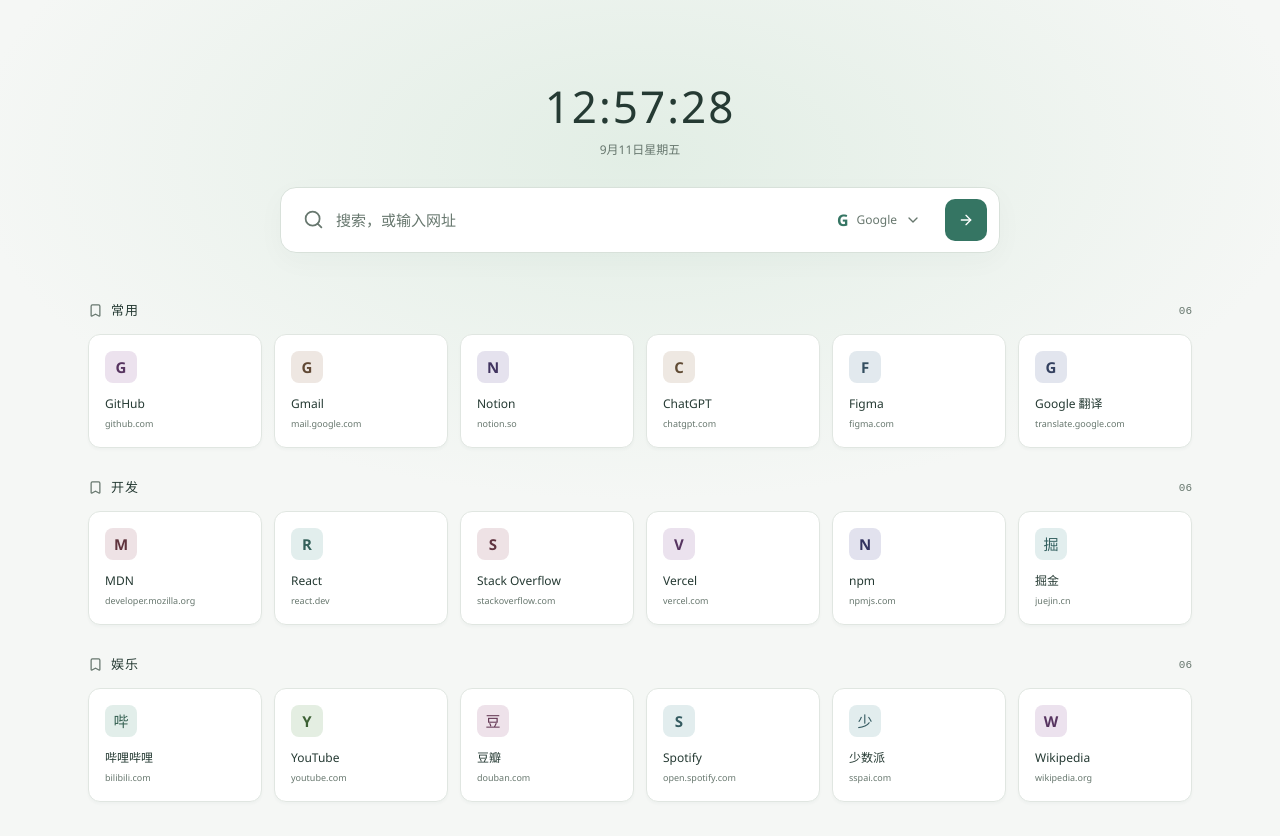
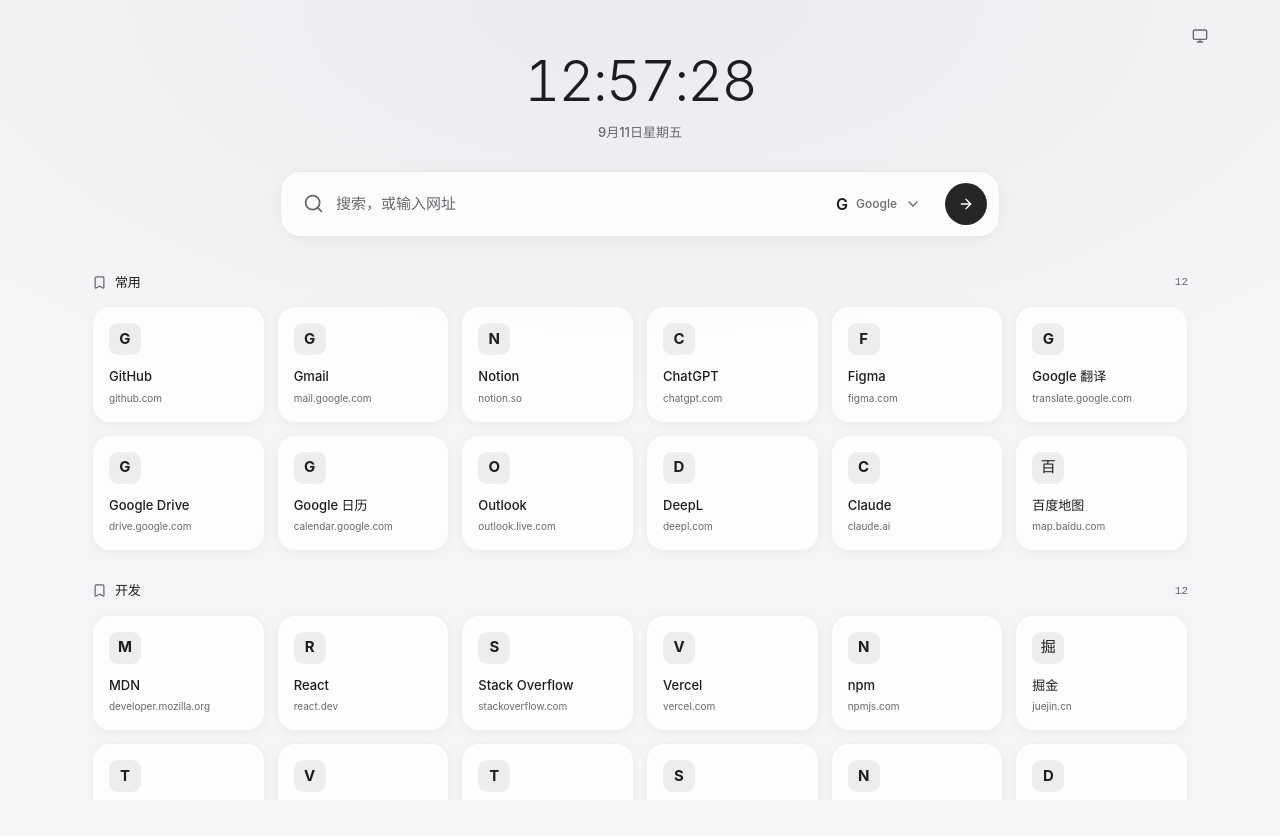
Before and after one commit to calvinxx/tabzero, a React (Vite) app: page / in a window 1280 px wide. Shown: the top 836 px of the page. After the commit the page ends 800 px from the top, so only its background shows below. Built offline with nearby package versions, Linux system fonts and the light colour scheme.

Commit message:
feat: add persistent themes and fixed search layout

```diff
--- a/src/App.tsx
+++ b/src/App.tsx
@@ -1,6 +1,7 @@
 import { MotionConfig } from 'motion/react'
 import SearchBox from '@/components/SearchBox'
 import DateTime from '@/components/DateTime'
+import ThemeSwitch from '@/components/ThemeSwitch'
 import GroupSection, { type BookmarkGroup } from '@/components/GroupSection'
 import bookmarks from '@/bookmarks.json'
 const groups: BookmarkGroup[] = bookmarks
@@ -8,10 +9,11 @@
 export default function App() {
   return <MotionConfig reducedMotion="user">
     <div className="page">
+      <ThemeSwitch />
       <main id="main">
         <h1 className="sr-only">搜索与书签</h1>
         <div className="intro"><DateTime /><SearchBox /></div>
-        <div className="bookmarks">{groups.length ? groups.map((group, index) => <GroupSection key={group.name} group={group} index={index} />) : <p className="empty-state">还没有书签，先搜索想去的地方吧。</p>}</div>
+        <div className="bookmarks" role="region" aria-label="书签" tabIndex={0}>{groups.length ? groups.map((group, index) => <GroupSection key={group.name} group={group} index={index} />) : <p className="empty-state">还没有书签，先搜索想去的地方吧。</p>}</div>
       </main>
     </div>
   </MotionConfig>
--- a/src/bookmarks.json
+++ b/src/bookmarks.json
@@ -2,34 +2,266 @@
   {
     "name": "常用",
     "links": [
-      { "name": "GitHub", "url": "https://github.com" },
-      { "name": "Gmail", "url": "https://mail.google.com" },
-      { "name": "Notion", "url": "https://www.notion.so" },
-      { "name": "ChatGPT", "url": "https://chatgpt.com" },
-      { "name": "Figma", "url": "https://www.figma.com" },
-      { "name": "Google 翻译", "url": "https://translate.google.com" }
+      {
+        "name": "GitHub",
+        "url": "https://github.com"
+      },
+      {
+        "name": "Gmail",
+        "url": "https://mail.google.com"
+      },
+      {
+        "name": "Notion",
+        "url": "https://www.notion.so"
+      },
+      {
+        "name": "ChatGPT",
+        "url": "https://chatgpt.com"
+      },
+      {
+        "name": "Figma",
+        "url": "https://www.figma.com"
+      },
+      {
+        "name": "Google 翻译",
+        "url": "https://translate.google.com"
+      },
+      {
+        "name": "Google Drive",
+        "url": "https://drive.google.com"
+      },
+      {
+        "name": "Google 日历",
+        "url": "https://calendar.google.com"
+      },
+      {
+        "name": "Outlook",
+        "url": "https://outlook.live.com"
+      },
+      {
+        "name": "DeepL",
+        "url": "https://www.deepl.com"
+      },
+      {
+        "name": "Claude",
+        "url": "https://claude.ai"
+      },
+      {
+        "name": "百度地图",
+        "url": "https://map.baidu.com"
+      }
     ]
   },
   {
     "name": "开发",
     "links": [
-      { "name": "MDN", "url": "https://developer.mozilla.org" },
-      { "name": "React", "url": "https://react.dev" },
-      { "name": "Stack Overflow", "url": "https://stackoverflow.com" },
-      { "name": "Vercel", "url": "https://vercel.com" },
-      { "name": "npm", "url": "https://www.npmjs.com" },
-      { "name": "掘金", "url": "https://juejin.cn" }
+      {
+        "name": "MDN",
+        "url": "https://developer.mozilla.org"
+      },
+      {
+        "name": "React",
+        "url": "https://react.dev"
+      },
+      {
+        "name": "Stack Overflow",
+        "url": "https://stackoverflow.com"
+      },
+      {
+        "name": "Vercel",
+        "url": "https://vercel.com"
+      },
+      {
+        "name": "npm",
+        "url": "https://www.npmjs.com"
+      },
+      {
+        "name": "掘金",
+        "url": "https://juejin.cn"
+      },
+      {
+        "name": "TypeScript",
+        "url": "https://www.typescriptlang.org"
+      },
+      {
+        "name": "Vite",
+        "url": "https://vite.dev"
+      },
+      {
+        "name": "Tailwind CSS",
+        "url": "https://tailwindcss.com"
+      },
+      {
+        "name": "shadcn/ui",
+        "url": "https://ui.shadcn.com"
+      },
+      {
+        "name": "Node.js",
+        "url": "https://nodejs.org"
+      },
+      {
+        "name": "Docker Hub",
+        "url": "https://hub.docker.com"
+      }
     ]
   },
   {
     "name": "娱乐",
     "links": [
-      { "name": "哔哩哔哩", "url": "https://www.bilibili.com" },
-      { "name": "YouTube", "url": "https://www.youtube.com" },
-      { "name": "豆瓣", "url": "https://www.douban.com" },
-      { "name": "Spotify", "url": "https://open.spotify.com" },
-      { "name": "少数派", "url": "https://sspai.com" },
-      { "name": "Wikipedia", "url": "https://www.wikipedia.org" }
+      {
+        "name": "哔哩哔哩",
+        "url": "https://www.bilibili.com"
+      },
+      {
+        "name": "YouTube",
+        "url": "https://www.youtube.com"
+      },
+      {
+        "name": "豆瓣",
+        "url": "https://www.douban.com"
+      },
+      {
+        "name": "Spotify",
+        "url": "https://open.spotify.com"
+      },
+      {
+        "name": "少数派",
+        "url": "https://sspai.com"
+      },
+      {
+        "name": "Wikipedia",
+        "url": "https://www.wikipedia.org"
+      },
+      {
+        "name": "网易云音乐",
+        "url": "https://music.163.com"
+      },
+      {
+        "name": "Steam",
+        "url": "https://store.steampowered.com"
+      },
+      {
+        "name": "小红书",
+        "url": "https://www.xiaohongshu.com"
+      },
+      {
+        "name": "知乎",
+        "url": "https://www.zhihu.com"
+      },
+      {
+        "name": "Reddit",
+        "url": "https://www.reddit.com"
+      },
+      {
+        "name": "Twitch",
+        "url": "https://www.twitch.tv"
+      }
+    ]
+  },
+  {
+    "name": "设计",
+    "links": [
+      {
+        "name": "Dribbble",
+        "url": "https://dribbble.com"
+      },
+      {
+        "name": "Behance",
+        "url": "https://www.behance.net"
+      },
+      {
+        "name": "Awwwards",
+        "url": "https://www.awwwards.com"
+      },
+      {
+        "name": "Unsplash",
+        "url": "https://unsplash.com"
+      },
+      {
+        "name": "Pexels",
+        "url": "https://www.pexels.com"
+      },
+      {
+        "name": "Coolors",
+        "url": "https://coolors.co"
+      },
+      {
+        "name": "Google Fonts",
+        "url": "https://fonts.google.com"
+      },
+      {
+        "name": "Lucide",
+        "url": "https://lucide.dev"
+      },
+      {
+        "name": "Iconify",
+        "url": "https://icon-sets.iconify.design"
+      },
+      {
+        "name": "Canva",
+        "url": "https://www.canva.com"
+      },
+      {
+        "name": "Excalidraw",
+        "url": "https://excalidraw.com"
+      },
+      {
+        "name": "Framer",
+        "url": "https://www.framer.com"
+      }
+    ]
+  },
+  {
+    "name": "学习",
+    "links": [
+      {
+        "name": "Coursera",
+        "url": "https://www.coursera.org"
+      },
+      {
+        "name": "edX",
+        "url": "https://www.edx.org"
+      },
+      {
+        "name": "Khan Academy",
+        "url": "https://www.khanacademy.org"
+      },
+      {
+        "name": "freeCodeCamp",
+        "url": "https://www.freecodecamp.org"
+      },
+      {
+        "name": "LeetCode",
+        "url": "https://leetcode.cn"
+      },
+      {
+        "name": "中国大学 MOOC",
+        "url": "https://www.icourse163.org"
+      },
+      {
+        "name": "MIT OpenCourseWare",
+        "url": "https://ocw.mit.edu"
+      },
+      {
+        "name": "Google Scholar",
+        "url": "https://scholar.google.com"
+      },
+      {
+        "name": "arXiv",
+        "url": "https://arxiv.org"
+      },
+      {
+        "name": "Hugging Face",
+        "url": "https://huggingface.co"
+      },
+      {
+        "name": "Kaggle",
+        "url": "https://www.kaggle.com"
+      },
+      {
+        "name": "Python 文档",
+        "url": "https://docs.python.org"
+      }
     ]
   }
 ]
--- a/src/components/LinkCard.tsx
+++ b/src/components/LinkCard.tsx
@@ -19,6 +19,5 @@
 export function Favicon({ link }: { link: Bookmark }) {
   const [iconState, setIconState] = useState<'loading' | 'loaded' | 'failed'>('loading')
   const url = new URL(link.url)
-  const hue = [...url.hostname].reduce((sum, char) => sum + char.charCodeAt(0), 0) % 360
-  return <span className="favicon" style={{ '--icon-hue': hue } as CSSProperties} aria-hidden="true"><span>{[...link.name][0]?.toUpperCase()}</span>{iconState !== 'failed' && <img src={`${url.origin}/favicon.ico`} alt="" width="23" height="23" decoding="async" referrerPolicy="no-referrer" style={{ opacity: iconState === 'loaded' ? 1 : 0 }} onLoad={() => setIconState('loaded')} onError={() => setIconState('failed')} />}</span>
+  return <span className="favicon" aria-hidden="true"><span>{[...link.name][0]?.toUpperCase()}</span>{iconState !== 'failed' && <img src={`${url.origin}/favicon.ico`} alt="" width="23" height="23" decoding="async" referrerPolicy="no-referrer" style={{ opacity: iconState === 'loaded' ? 1 : 0 }} onLoad={() => setIconState('loaded')} onError={() => setIconState('failed')} />}</span>
 }
--- /dev/null
+++ b/src/components/ThemeSwitch.tsx
@@ -0,0 +1,33 @@
+import { useEffect, useState } from 'react'
+import { Monitor, Moon, Sun } from 'lucide-react'
+import { Button } from '@/components/ui/button'
+import { DropdownMenu, DropdownMenuContent, DropdownMenuRadioGroup, DropdownMenuRadioItem, DropdownMenuTrigger } from '@/components/ui/dropdown-menu'
+import { applyTheme, parseTheme, readTheme, themeKey, themes } from '@/lib/theme'
+
+export default function ThemeSwitch() {
+  const [theme, setTheme] = useState(readTheme)
+  useEffect(() => {
+    const media = window.matchMedia('(prefers-color-scheme: dark)')
+    const update = () => applyTheme(theme)
+    update()
+    media.addEventListener('change', update)
+    return () => media.removeEventListener('change', update)
+  }, [theme])
+  const Icon = theme === 'system' ? Monitor : theme === 'dark' ? Moon : Sun
+  return <div className="theme-switch">
+    <DropdownMenu>
+      <DropdownMenuTrigger asChild>
+        <Button variant="ghost" size="icon" aria-label={`主题：${themes[theme]}`} title={`主题：${themes[theme]}`}><Icon size={18} /></Button>
+      </DropdownMenuTrigger>
+      <DropdownMenuContent align="end" className="engine-menu">
+        <DropdownMenuRadioGroup value={theme} onValueChange={value => {
+          const next = parseTheme(value)
+          setTheme(next)
+          try { localStorage.setItem(themeKey, next) } catch { /* Theme still works without storage. */ }
+        }}>
+          {Object.entries(themes).map(([value, label]) => <DropdownMenuRadioItem key={value} value={value} className="theme-option">{label}</DropdownMenuRadioItem>)}
+        </DropdownMenuRadioGroup>
+      </DropdownMenuContent>
+    </DropdownMenu>
+  </div>
+}
--- a/src/index.css
+++ b/src/index.css
@@ -1,14 +1,16 @@
 @import "tailwindcss";
 
 :root {
-  font-family: "Avenir Next", "Segoe UI", "PingFang SC", "Microsoft YaHei", sans-serif;
+  font-family: -apple-system, BlinkMacSystemFont, "SF Pro Text", "Segoe UI", "PingFang SC", sans-serif;
   color: var(--foreground); background: var(--background); font-synthesis: none;
-  --background: #f5f7f5; --foreground: #253a33; --card: #ffffff; --card-foreground: #253a33;
-  --muted: #eaf0ec; --muted-foreground: #67776e; --primary: #357563; --primary-foreground: #ffffff;
-  --accent: #e9f1ed; --accent-foreground: #285d4e; --border: #e0e6e1; --input: #d8e1da;
-  --ring: #357563; --popover: #ffffff; --popover-foreground: #253a33; --destructive: #b83b3b;
-  --secondary: #eaf0ec; --secondary-foreground: #253a33; --destructive-foreground: #ffffff;
-  --glow: #e2eee5; --shadow: #253a3308; --radius: 0.75rem;
+  -webkit-font-smoothing: antialiased;
+  color-scheme: light;
+  --background: #f5f5f7; --foreground: #1d1d1f; --card: #ffffffc9; --card-foreground: #1d1d1f;
+  --muted: #ededf0; --muted-foreground: #68686e; --primary: #262628; --primary-foreground: #ffffff;
+  --accent: #e8e8ec; --accent-foreground: #1d1d1f; --border: #0000000d; --input: #00000014;
+  --ring: #71717a; --popover: #fffffff2; --popover-foreground: #1d1d1f; --destructive: #b83b3b;
+  --secondary: #ededf0; --secondary-foreground: #1d1d1f; --destructive-foreground: #ffffff;
+  --glow: #ebebef; --shadow: #0000000a; --radius: 1rem;
 }
 @theme inline {
   --color-background: var(--background); --color-foreground: var(--foreground);
@@ -21,68 +23,69 @@
   --color-popover: var(--popover); --color-popover-foreground: var(--popover-foreground);
   --color-destructive: var(--destructive); --color-destructive-foreground: var(--destructive-foreground);
 }
-@media (prefers-color-scheme: dark) {
-  :root {
-    --background: #151d1a; --foreground: #e2ece5; --card: #1c2722; --card-foreground: #e2ece5;
-    --muted: #25352d; --muted-foreground: #9caea1; --primary: #95cbb0; --primary-foreground: #172d22;
-    --accent: #2a3f33; --accent-foreground: #b9dfc9; --border: #304237; --input: #3a5143;
-    --ring: #95cbb0; --popover: #202e26; --popover-foreground: #e2ece5; --destructive: #ffaaaa;
-    --secondary: #25352d; --secondary-foreground: #e2ece5; --glow: #21372b; --shadow: #00000014;
-  }
+:root[data-theme="dark"] {
+  color-scheme: dark;
+  --background: #151517; --foreground: #f4f4f5; --card: #252527e6; --card-foreground: #f4f4f5;
+  --muted: #343437; --muted-foreground: #aaaab0; --primary: #ededee; --primary-foreground: #19191b;
+  --accent: #38383c; --accent-foreground: #fafafa; --border: #ffffff12; --input: #ffffff24;
+  --ring: #a1a1aa; --popover: #2a2a2df5; --popover-foreground: #f4f4f5; --destructive: #ffaaaa;
+  --secondary: #343437; --secondary-foreground: #f4f4f5; --glow: #242427; --shadow: #00000030;
 }
 * { box-sizing: border-box; }
-body { margin: 0; min-width: 320px; background: radial-gradient(ellipse 55% 42% at 50% 18%, var(--glow), transparent 95%); }
+body { margin: 0; min-width: 320px; background: radial-gradient(ellipse 70% 55% at 50% 0%, var(--glow), transparent 95%); }
 a { color: inherit; text-decoration: none; }
 button, a, input { -webkit-tap-highlight-color: transparent; }
 a:focus-visible, button:focus-visible { outline: 2px solid var(--ring); outline-offset: 4px; }
-.page { max-width: 1200px; padding: 0 48px; margin: auto; min-height: 100svh; display: flex; flex-direction: column; }
-main { flex: 1; }
-.intro { padding: 80px 0 48px; text-align: center; }
+.page { position: relative; max-width: 1200px; padding: 0 48px; margin: auto; height: 100dvh; overflow: hidden; display: flex; flex-direction: column; }
+main { flex: 1; min-height: 0; display: flex; flex-direction: column; }
+.intro { flex-shrink: 0; padding: clamp(24px, 6vh, 80px) 0 32px; text-align: center; }
 .date-time { display: flex; flex-direction: column; align-items: center; gap: 8px; margin-bottom: 28px; }
-.date-time-clock { font-size: clamp(32px, 5vw, 44px); font-weight: 500; line-height: 1.2; font-variant-numeric: tabular-nums; letter-spacing: 2px; }
-.date-time-date { font-size: 12px; color: var(--muted-foreground); }
+.date-time-clock { font-size: clamp(40px, 5vw, 56px); font-weight: 300; line-height: 1.2; font-variant-numeric: tabular-nums; letter-spacing: -2px; }
+.date-time-date { font-size: 13px; font-weight: 500; color: var(--muted-foreground); }
 .search-area { position: relative; z-index: 1; max-width: 720px; margin: auto; }
 .date-time, .bookmarks { transition: filter .18s ease, opacity .18s ease; }
 .page:has(#bookmark-results) :is(.date-time, .bookmarks) { filter: blur(4px); opacity: .45; }
-.search-shell { display: flex; align-items: center; gap: 12px; background: var(--card); padding: 10px 12px 10px 22px; border: 1px solid var(--input); border-radius: 16px; box-shadow: 0 8px 28px var(--shadow); transition: border-color .2s, box-shadow .2s; }
-.search-shell:focus-within { border-color: var(--primary); box-shadow: 0 0 0 3px color-mix(in srgb, var(--primary) 12%, transparent), 0 8px 28px var(--shadow); }
+.search-shell { display: flex; align-items: center; gap: 12px; background: var(--card); padding: 10px 12px 10px 22px; border: 1px solid var(--input); border-radius: 20px; backdrop-filter: blur(20px); -webkit-backdrop-filter: blur(20px); box-shadow: 0 4px 20px var(--shadow); transition: border-color .2s, box-shadow .2s; }
+.search-shell:focus-within { border-color: var(--ring); box-shadow: 0 0 0 3px color-mix(in srgb, var(--ring) 18%, transparent), 0 8px 28px var(--shadow); }
 .search-icon { flex-shrink: 0; color: var(--muted-foreground); }
 .search-input { height: 44px; padding: 0; border: 0; min-width: 0; box-shadow: none; font-size: 15px; background: transparent; }
 .search-input:focus-visible { outline: none; box-shadow: none; }
 .engine-wrap { flex-shrink: 0; }
 .engine-button { color: var(--muted-foreground); border-radius: 8px; height: 40px; padding: 0 12px; font-size: 12px; gap: 8px; }
-.engine-mark { font-weight: 700; font-size: 16px; color: var(--primary); }
-.search-submit { width: 42px; height: 42px; border-radius: 10px; flex-shrink: 0; box-shadow: none; }
+.engine-mark { font-weight: 600; font-size: 16px; color: var(--foreground); }
+.search-submit { width: 42px; height: 42px; border-radius: 50%; flex-shrink: 0; box-shadow: none; }
 .search-error { display: flex; justify-content: center; align-items: center; gap: 10px; font-size: 11px; line-height: 20px; margin: 16px 0 0; color: var(--muted-foreground); }
 .search-error { color: var(--destructive); }
 .engine-menu { min-width: 190px; border-color: var(--border); padding: 6px; border-radius: 10px; }
 .engine-option { min-height: 40px; gap: 12px; border-radius: 6px; cursor: pointer; }
 .engine-option .engine-mark { width: 18px; text-align: center; }
-.bookmarks { padding-bottom: 32px; }
+.bookmarks { flex: 1; min-height: 0; overflow-y: auto; scrollbar-width: none; overscroll-behavior-y: contain; padding: 4px 4px 32px; }
+.bookmarks::-webkit-scrollbar { display: none; }
+.bookmarks:focus-visible { outline: 2px solid var(--ring); outline-offset: -2px; }
 .bookmark-group { margin-bottom: 30px; }
 .group-heading { display: flex; align-items: center; justify-content: space-between; margin-bottom: 14px; }
-h2 { display: flex; align-items: center; gap: 8px; margin: 0; font-size: 13px; font-weight: 600; letter-spacing: 1px; }
+h2 { display: flex; align-items: center; gap: 8px; margin: 0; font-size: 13px; font-weight: 600; letter-spacing: -.2px; }
 h2 > svg { color: var(--muted-foreground); }
 .group-count { font: 11px ui-monospace, monospace; color: var(--muted-foreground); }
 .bookmark-grid { display: grid; grid-template-columns: repeat(6, minmax(0, 1fr)); gap: 12px; list-style: none; padding: 0; margin: 0; }
 .bookmark-item { min-width: 0; animation: appear .35s both; animation-delay: var(--entry-delay); }
-.bookmark-card { height: 100%; border-color: var(--border); border-radius: 12px; box-shadow: 0 2px 3px var(--shadow); transition: transform .18s, border-color .18s, background .18s; }
+.bookmark-card { height: 100%; border-color: var(--border); border-radius: 18px; box-shadow: 0 2px 8px var(--shadow); transition: transform .2s, box-shadow .2s, background .2s; }
 .bookmark-link { height: 100%; min-height: 100px; position: relative; display: flex; flex-direction: column; align-items: flex-start; padding: 16px; gap: 12px; border-radius: inherit; }
-.favicon { width: 32px; height: 32px; flex-shrink: 0; display: grid; place-items: center; position: relative; border-radius: 8px; background: hsl(var(--icon-hue) 28% 91%); color: hsl(var(--icon-hue) 30% 29%); font-weight: 650; font-size: 15px; }
+.favicon { width: 32px; height: 32px; flex-shrink: 0; display: grid; place-items: center; position: relative; border-radius: 9px; background: var(--muted); color: var(--foreground); font-weight: 650; font-size: 15px; }
 .favicon img { position: absolute; object-fit: contain; background: inherit; }
 .bookmark-text { min-width: 0; max-width: 100%; }
-.bookmark-name { display: block; font-size: 12px; font-weight: 550; overflow: hidden; text-overflow: ellipsis; white-space: nowrap; }
-.bookmark-domain { display: block; font-size: 9px; color: var(--muted-foreground); margin-top: 4px; overflow: hidden; text-overflow: ellipsis; white-space: nowrap; }
+.bookmark-name { display: block; font-size: 13px; font-weight: 500; overflow: hidden; text-overflow: ellipsis; white-space: nowrap; }
+.bookmark-domain { display: block; font-size: 10px; color: var(--muted-foreground); margin-top: 4px; overflow: hidden; text-overflow: ellipsis; white-space: nowrap; }
 .bookmark-arrow { position: absolute; right: 12px; top: 14px; color: var(--muted-foreground); opacity: 0; transition: opacity .2s; }
 .bookmark-link:focus-visible .bookmark-arrow { opacity: 1; }
 @media (hover: hover) and (pointer: fine) {
-  .bookmark-card:hover { transform: translateY(-3px) rotate(-.4deg); border-color: var(--primary); background: linear-gradient(135deg, var(--card) 45%, var(--accent)); }
+  .bookmark-card:hover { transform: translateY(-2px); box-shadow: 0 6px 18px var(--shadow); background: color-mix(in srgb, var(--card) 94%, var(--foreground)); }
   .bookmark-card:hover .bookmark-arrow { opacity: 1; }
 }
 .empty-state { font-size: 13px; color: var(--muted-foreground); padding: 24px 0; }
 @keyframes appear { from { opacity: 0; transform: translateY(6px); } to { opacity: 1; transform: translateY(0); } }
 @media (max-width: 1023px) {
-  .page { max-width: 850px; padding: 0 32px; }
+  .page { position: relative; max-width: 850px; padding: 0 32px; }
   .bookmark-grid { grid-template-columns: repeat(3, minmax(0, 1fr)); }
   .bookmark-link { flex-direction: row; align-items: center; min-height: 82px; }
   .intro { padding-top: 36px; }
@@ -90,12 +93,12 @@
 @media (max-width: 599px) {
   .page { padding: 0 20px; }
   .intro { padding: 28px 0 40px; }
-  .search-shell { padding: 8px; gap: 4px; border-radius: 12px; }
+  .search-shell { padding: 8px; gap: 4px; border-radius: 18px; }
   .search-icon { display: none; }
   .search-input { padding-left: 8px; font-size: 16px; }
   .engine-name { display: none; }
   .engine-button { padding: 0 8px; gap: 4px; }
-  .search-submit { width: 36px; height: 40px; }
+  .search-submit { width: 36px; height: 36px; }
   .bookmark-grid { grid-template-columns: repeat(2, minmax(0, 1fr)); gap: 10px; }
   .bookmark-link { padding: 12px; gap: 9px; }
   .bookmark-name { font-size: 11px; }
@@ -106,8 +109,18 @@
   .bookmark-card:hover { transform: none; }
 }
 
-.bookmark-results { position: absolute; top: calc(100% + 8px); left: 0; right: 0; z-index: 20; margin: 0; padding: 6px; list-style: none; text-align: left; background: var(--popover); border: 1px solid var(--border); border-radius: 12px; box-shadow: 0 8px 28px var(--shadow); }
+.bookmark-results { position: absolute; top: calc(100% + 8px); left: 0; right: 0; z-index: 20; margin: 0; padding: 6px; list-style: none; text-align: left; background: var(--popover); border: 1px solid var(--border); border-radius: 18px; backdrop-filter: blur(24px); -webkit-backdrop-filter: blur(24px); box-shadow: 0 12px 36px var(--shadow); }
 .bookmark-result { display: flex; align-items: center; gap: 12px; min-height: 52px; padding: 8px 12px; border-radius: 8px; cursor: pointer; }
 .bookmark-result:hover, .bookmark-result[aria-selected="true"] { background: var(--accent); }
 .result-name { font-size: 13px; overflow: hidden; text-overflow: ellipsis; white-space: nowrap; }
 .result-group { margin-left: auto; flex-shrink: 0; color: var(--muted-foreground); font-size: 11px; }
+
+@media (max-height: 600px) {
+  .intro { padding: 12px 0 16px; }
+  .date-time { margin-bottom: 12px; gap: 4px; }
+  .date-time-clock { font-size: 28px; }
+}
+
+.theme-switch { position: absolute; top: 16px; right: 20px; z-index: 30; color: var(--muted-foreground); }
+.theme-switch > button { width: 40px; height: 40px; border-radius: 50%; }
+.theme-option { min-height: 40px; cursor: pointer; }
--- /dev/null
+++ b/src/lib/theme.ts
@@ -0,0 +1,14 @@
+export const themeKey = 'tabzero:theme'
+export const themes = { system: '跟随系统', light: '浅色', dark: '深色' } as const
+export type Theme = keyof typeof themes
+export function parseTheme(value: unknown): Theme {
+  return typeof value === 'string' && Object.hasOwn(themes, value) ? value as Theme : 'system'
+}
+export function readTheme(): Theme {
+  try { return parseTheme(localStorage.getItem(themeKey)) } catch { return 'system' }
+}
+export function applyTheme(theme: Theme) {
+  document.documentElement.dataset.theme = theme === 'system'
+    ? (window.matchMedia('(prefers-color-scheme: dark)').matches ? 'dark' : 'light')
+    : theme
+}
--- a/src/main.tsx
+++ b/src/main.tsx
@@ -2,4 +2,6 @@
 import { createRoot } from 'react-dom/client'
 import App from './App'
 import './index.css'
+import { applyTheme, readTheme } from './lib/theme'
+applyTheme(readTheme())
 createRoot(document.getElementById('root')!).render(<StrictMode><App /></StrictMode>)
```
Also changed, not shown: 2 other files (tests, documents, lock files or other folders).
